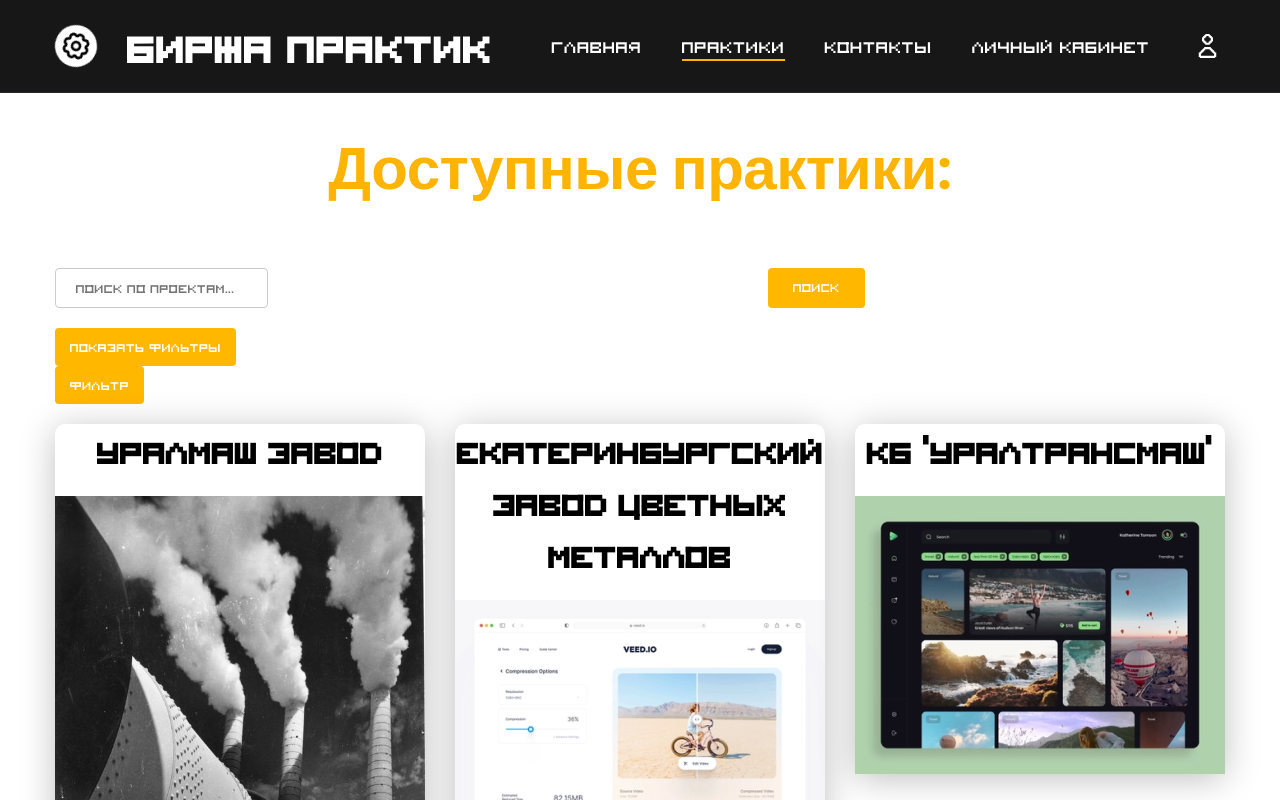
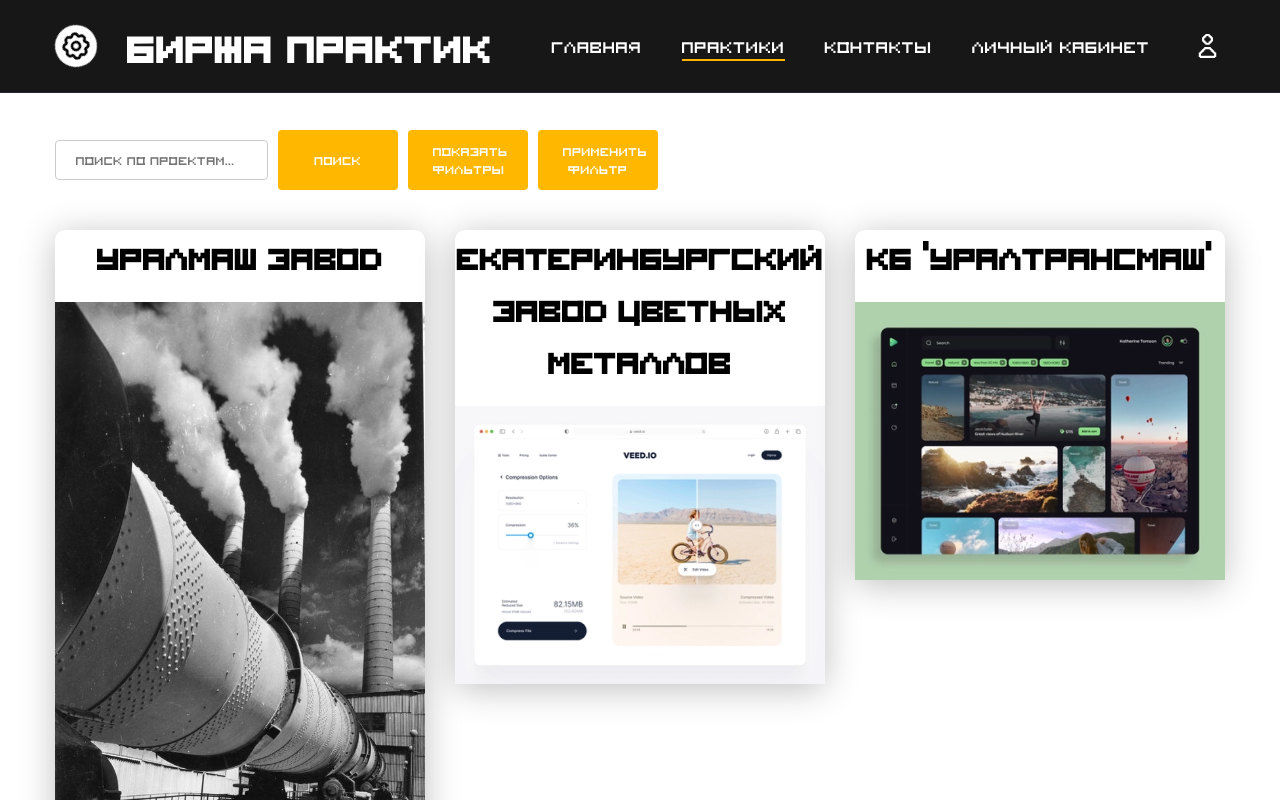
Before and after one commit to m3kskssssssss/web-uralsky-pelmeni, a React (Create React App) app: page /projects in a window 1280 px wide. Shown: the top 800 px of the page. Built offline with nearby package versions, Linux system fonts and the light colour scheme.

Commit message:
Front 1.45 Debug size filters
Debpuk

```diff
--- a/src/pages/Filters.js
+++ b/src/pages/Filters.js
@@ -107,7 +107,7 @@
                     </div>
                 </div>
             )}
-            <button onClick={handleFilter}>ФИЛЬТР</button>
+            <button onClick={handleFilter}>ПРИМЕНИТЬ ФИЛЬТР</button>
         </div>
     );
 };
--- a/src/pages/Projects.js
+++ b/src/pages/Projects.js
@@ -37,9 +37,11 @@
     return (
         <main className="section">
             <div className="container">
-                <h2 className="title-1">Доступные практики:</h2>
-                <Search onSearch={handleSearch} />
-                <Filters onFilter={handleFilter} /> {/* Добавьте компонент фильтров */}
+
+                <div className="search-filters-container">
+                    <Search onSearch={handleSearch} />
+                    <Filters onFilter={handleFilter} />
+                </div>
                 <ul className="projects">
                     {filteredProjects.map((project, index) => {
                         return (
--- a/src/pages/style.css
+++ b/src/pages/style.css
@@ -16,30 +16,30 @@
 
   .search {
     margin-bottom: 20px;
-	display: flex
-
+    display: flex;
+    align-items: center; /* Центрируем элементы по вертикали */
 }
 
 .search input {
     padding: 10px 20px;
-    margin-right: 500px;
     border: 1px solid #ccc;
     border-radius: 4px;
-	font-family: '8bit', sans-serif;
-	display: flex
+    font-family: '8bit', sans-serif;
+
+
 }
 
 .search button {
     padding: 10px 25px;
-	left: -15%;
     background-color: #ffb700;
     color: white;
     border: none;
     border-radius: 4px;
     cursor: pointer;
-	font-family: '8bit', sans-serif;
-	display: flex
-
+    font-family: '8bit', sans-serif;
+    margin-left: 10px; /* Отступ между кнопками */
+    width: 120px; /* Задайте желаемую ширину */
+    height: 60px; /* Задайте желаемую высоту */
 }
 
 .search button:hover {
@@ -48,6 +48,8 @@
 
 .filters {
     margin-bottom: 20px;
+    display: flex;
+    align-items: center; /* Центрируем элементы по вертикали */
 }
 
 .filters div {
@@ -56,8 +58,9 @@
 
 .filters label {
     margin-right: 10px;
+
 	font-family: '8bit', sans-serif;
-	display: flex
+	display: block;
 
 }
 
@@ -65,24 +68,26 @@
     padding: 5px;
     margin-right: 10px;
 	font-family: '8bit', sans-serif;
-	display: flex
+	display: block;
 
 }
 
 .filters button {
-    padding: 10px 15px;
+    padding: 10px 25px;
     background-color: #ffb700;
     color: white;
     border: none;
     border-radius: 4px;
     cursor: pointer;
-	font-family: '8bit', sans-serif;
-	display: flex
-
+    font-family: '8bit', sans-serif;
+    margin-left: 10px; /* Отступ между кнопками */
+    width: 120px; /* Задайте желаемую ширину */
+    height: 60px; /* Задайте желаемую высоту */
 }
 
 .filters button:hover {
-    background-color: #0056b3;
+    background-color: #8f6008;
+
 	font-family: '8bit', sans-serif;
 	display: flex
 
@@ -94,7 +99,7 @@
 }
 
 .categories {
-    width: 25%; /* Ширина для списка категорий */
+    width: 15%; /* Ширина для списка категорий */
     padding: 20px;
     background-color: #f9f9f9; /* Цвет фона для категорий */
     border-right: 1px solid #ccc; /* Разделительная линия */
@@ -153,5 +158,16 @@
 }
 
 button:hover {
-    background-color: #0056b3;
+    background-color: #8f6008;
 }
+
+.container {
+    display: flex;
+    flex-direction: column; /* Вертикальное выравнивание */
+}
+
+.search-filters-container {
+    display: flex; /* Размещаем элементы в одну строку */
+    align-items: center; /* Центрируем по вертикали */
+    margin-bottom: 20px; /* Отступ снизу */
+}
```
